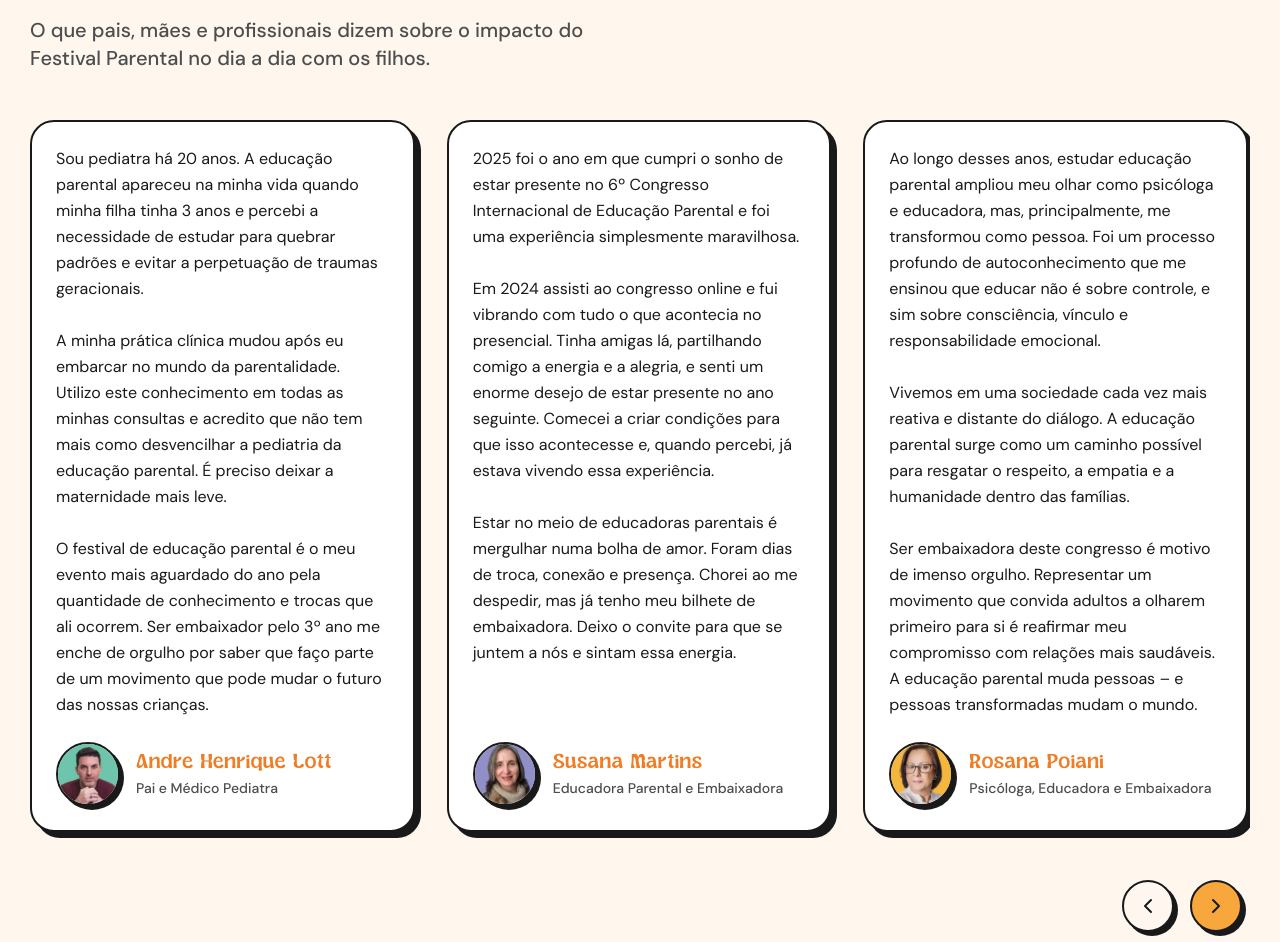
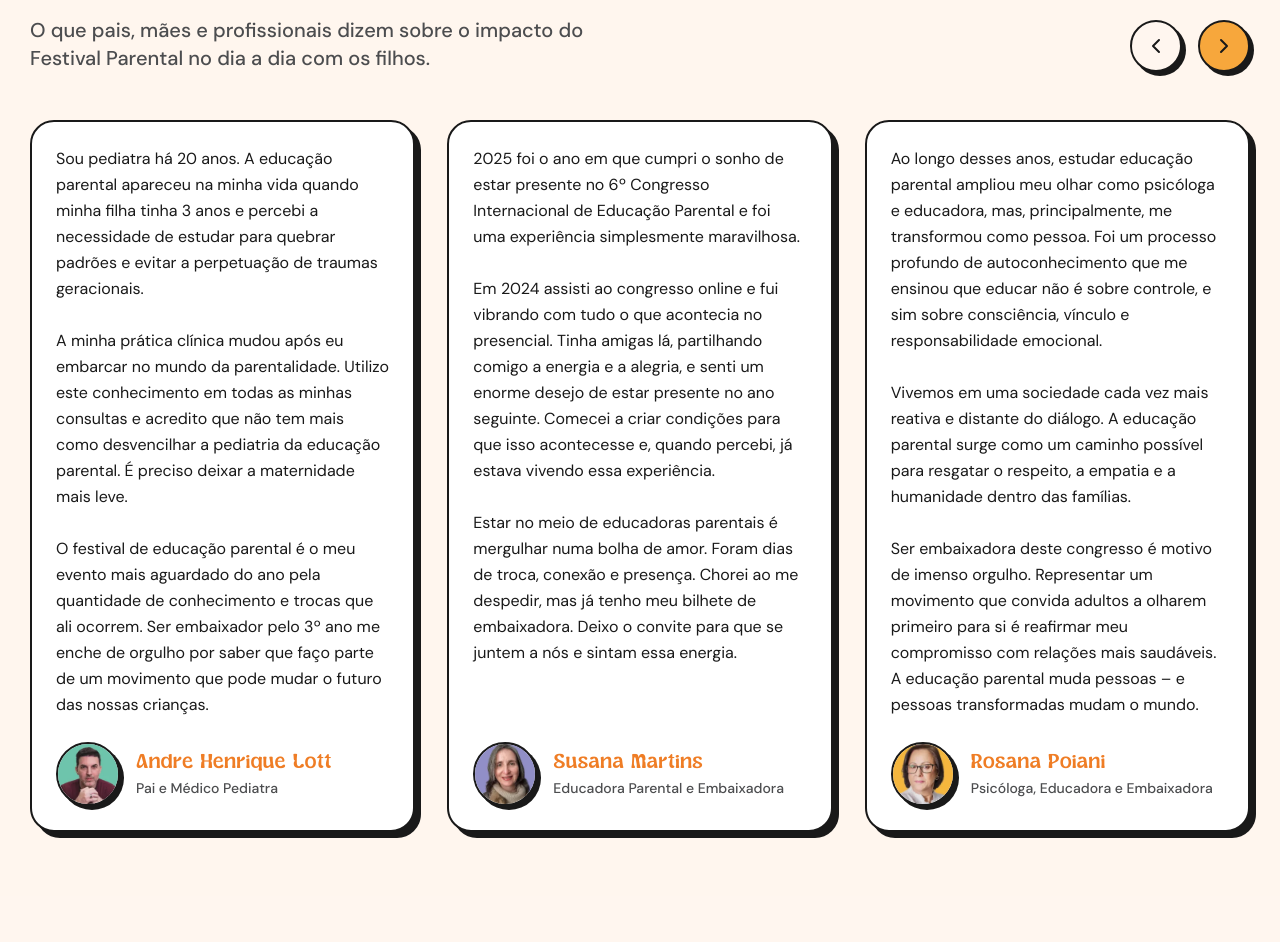
Before and after one commit to oanthonydesign/-LP-Festival-parental, a Next.js app: page / in a window 1280 px wide. Shown: the part 8326-9268 px from the top of the page. Built offline with nearby package versions, Linux system fonts and the light colour scheme.

Commit message:
fix: reverte layout de desktop do carrossel para o estado original e encapsula carrossel de drag nativo apenas no mobile

```diff
--- a/src/components/sections/Section16.tsx
+++ b/src/components/sections/Section16.tsx
@@ -1,6 +1,6 @@
 'use client';
 
-import { useRef } from 'react';
+import { useState, useRef } from 'react';
 import { ChevronLeft, ChevronRight } from 'lucide-react';
 
 interface Testimonial {
@@ -33,7 +33,7 @@ const testimonials: Testimonial[] = [
 
 function Heading() {
   return (
-    <div className="flex flex-col items-center md:items-start relative shrink-0 w-full md:w-auto" data-name="Heading">
+    <div className="flex flex-col items-center md:items-start relative shrink-0 w-full lg:w-auto" data-name="Heading">
       <div className="flex flex-col font-sugar-peachy justify-center leading-[0.9] md:leading-[0.8] not-italic relative shrink-0 text-[#ef7d25] text-[42px] md:text-[72px] w-full whitespace-pre-wrap text-center md:text-left">
         <p className="mb-0">Quem já viveu</p>
         <p>essa experiência</p>
@@ -47,19 +47,36 @@ function Heading() {
 
 export default function Section16() {
   const scrollRef = useRef<HTMLDivElement>(null);
+  const [startIndex, setStartIndex] = useState(0);
 
-  const handleNext = () => {
+  // Navegação Mobile (Scroll Nativo)
+  const handleMobileNext = () => {
     if (scrollRef.current) {
-      // Avança a largura aproximada de um card no mobile/tablet
       scrollRef.current.scrollBy({ left: 320, behavior: 'smooth' });
     }
   };
 
-  const handlePrev = () => {
+  const handleMobilePrev = () => {
     if (scrollRef.current) {
       scrollRef.current.scrollBy({ left: -320, behavior: 'smooth' });
     }
   };
+
+  // Navegação Desktop (State)
+  const handleDesktopNext = () => {
+    setStartIndex((prev) => (prev + 1) % testimonials.length);
+  };
+
+  const handleDesktopPrev = () => {
+    setStartIndex((prev) => (prev - 1 + testimonials.length) % testimonials.length);
+  };
+
+  // Rotaciona o array de depoimentos com base no startIndex para Desktop
+  const visibleTestimonials = [
+    testimonials[startIndex % testimonials.length],
+    testimonials[(startIndex + 1) % testimonials.length],
+    testimonials[(startIndex + 2) % testimonials.length],
+  ];
 
   return (
     <section className="bg-[#fff6ee] flex flex-col items-center pt-[32px] pb-[32px] md:pb-[64px] px-4 md:px-[30px] relative w-full overflow-hidden" id="depoimentos">
@@ -70,24 +87,39 @@ export default function Section16() {
       `}} />
       <div className="w-full max-w-[1280px] flex flex-col gap-8 md:gap-12 relative">
 
-        {/* Topo: Título */}
-        <div className="flex flex-col md:flex-row items-center md:items-end justify-between w-full gap-6">
+        {/* Topo: Título + Botões de Navegação (Desktop apenas) */}
+        <div className="flex flex-col lg:flex-row items-center lg:items-end justify-between w-full gap-6">
           <Heading />
+
+          {/* Botões de Navegação - Desktop */}
+          <div className="hidden lg:flex gap-4">
+            <button
+              onClick={handleDesktopPrev}
+              className="bg-[#fff6ef] border-2 border-[#191919] p-3 rounded-full shadow-[4px_4px_0px_0px_#191919] hover:translate-y-[1.5px] hover:shadow-[1.5px_1.5px_0px_0px_#191919] active:translate-y-[2px] active:shadow-[1px_1px_0px_0px_#191919] transition-all cursor-pointer"
+              aria-label="Depoimento anterior"
+            >
+              <ChevronLeft size={24} className="text-[#191919]" />
+            </button>
+            <button
+              onClick={handleDesktopNext}
+              className="bg-[#f7a73c] border-2 border-[#191919] p-3 rounded-full shadow-[4px_4px_0px_0px_#191919] hover:translate-y-[1.5px] hover:shadow-[1.5px_1.5px_0px_0px_#191919] active:translate-y-[2px] active:shadow-[1px_1px_0px_0px_#191919] transition-all cursor-pointer"
+              aria-label="Próximo depoimento"
+            >
+              <ChevronRight size={24} className="text-[#191919]" />
+            </button>
+          </div>
         </div>
 
-        {/* Grid de Depoimentos (Carrossel Nativo) */}
-        <div
-          ref={scrollRef}
-          className="flex overflow-x-auto snap-x snap-mandatory gap-6 md:gap-8 w-[calc(100%+32px)] md:w-full -mx-4 md:mx-0 px-4 md:px-0 relative pb-4 hide-scrollbar items-stretch"
-          style={{ scrollbarWidth: 'none', msOverflowStyle: 'none' }}
-        >
-          {testimonials.map((testimonial) => (
+        {/* ======================= */}
+        {/* LAYOUT DESKTOP ORIGINAL */}
+        {/* ======================= */}
+        <div className="hidden lg:grid grid-cols-3 gap-8 w-full relative">
+          {visibleTestimonials.map((testimonial) => (
             <div
               key={testimonial.name}
-              className="bg-white border-2 border-[#191919] rounded-[24px] shadow-[6px_6px_0px_0px_#191919] p-6 flex flex-col items-start text-left gap-4 hover:translate-y-[-4px] transition-all duration-300 h-auto shrink-0 snap-center lg:snap-start
-                w-[85vw] sm:w-[400px] lg:w-[calc(33.333%-22px)]"
+              className="bg-white border-2 border-[#191919] rounded-[24px] shadow-[6px_6px_0px_0px_#191919] p-6 flex flex-col items-start text-left gap-4 hover:translate-y-[-4px] transition-all duration-300 h-full"
             >
-              <p className="font-dm-sans text-[#191919] text-sm md:text-base leading-relaxed whitespace-pre-line flex-grow">
+              <p className="font-dm-sans text-[#191919] text-base leading-relaxed whitespace-pre-line flex-grow">
                 {testimonial.text}
               </p>
 
@@ -100,7 +132,7 @@ export default function Section16() {
                   />
                 </div>
                 <div className="flex flex-col">
-                  <h3 className="font-sugar-peachy text-[#ef7d25] text-2xl md:text-2xl leading-none">
+                  <h3 className="font-sugar-peachy text-[#ef7d25] text-2xl leading-none">
                     {testimonial.name}
                   </h3>
                   {testimonial.role && (
@@ -114,17 +146,57 @@ export default function Section16() {
           ))}
         </div>
 
-        {/* Botões de Navegação (Abaixo no mobile e desktop) */}
-        <div className="flex justify-center md:justify-end gap-4 w-full mt-2 lg:-mt-4 relative z-10 px-2">
+        {/* ======================= */}
+        {/* LAYOUT MOBILE CARROSSEL */}
+        {/* ======================= */}
+        <div
+          ref={scrollRef}
+          className="flex lg:hidden overflow-x-auto snap-x snap-mandatory gap-6 w-[calc(100%+32px)] -mx-4 px-4 relative pb-4 hide-scrollbar items-stretch"
+          style={{ scrollbarWidth: 'none', msOverflowStyle: 'none' }}
+        >
+          {testimonials.map((testimonial) => (
+            <div
+              key={testimonial.name}
+              className="bg-white border-2 border-[#191919] rounded-[24px] shadow-[6px_6px_0px_0px_#191919] p-6 flex flex-col items-start text-left gap-4 transition-all duration-300 h-auto shrink-0 snap-center w-[85vw] sm:w-[400px]"
+            >
+              <p className="font-dm-sans text-[#191919] text-sm sm:text-base leading-relaxed whitespace-pre-line flex-grow">
+                {testimonial.text}
+              </p>
+
+              <div className="flex items-center gap-4 mt-auto pt-2">
+                <div className="w-16 h-16 rounded-full border-2 border-[#191919] overflow-hidden shadow-[4px_4px_0px_0px_#191919] bg-[#f1f1f1] shrink-0">
+                  <img
+                    src={testimonial.image}
+                    alt={testimonial.name}
+                    className="w-full h-full object-cover"
+                  />
+                </div>
+                <div className="flex flex-col">
+                  <h3 className="font-sugar-peachy text-[#ef7d25] text-2xl leading-none">
+                    {testimonial.name}
+                  </h3>
+                  {testimonial.role && (
+                    <span className="font-dm-sans font-medium text-[#4c4d4f] text-sm mt-1">
+                      {testimonial.role}
+                    </span>
+                  )}
+                </div>
+              </div>
+            </div>
+          ))}
+        </div>
+
+        {/* Botões de Navegação - Mobile (Abaixo do carrossel) */}
+        <div className="flex lg:hidden justify-center gap-4 w-full mt-2 relative z-10 px-2">
           <button
-            onClick={handlePrev}
+            onClick={handleMobilePrev}
             className="bg-[#fff6ef] border-2 border-[#191919] p-3 rounded-full shadow-[4px_4px_0px_0px_#191919] hover:translate-y-[1.5px] hover:shadow-[1.5px_1.5px_0px_0px_#191919] active:translate-y-[2px] active:shadow-[1px_1px_0px_0px_#191919] transition-all cursor-pointer"
             aria-label="Depoimento anterior"
           >
             <ChevronLeft size={24} className="text-[#191919]" />
           </button>
           <button
-            onClick={handleNext}
+            onClick={handleMobileNext}
             className="bg-[#f7a73c] border-2 border-[#191919] p-3 rounded-full shadow-[4px_4px_0px_0px_#191919] hover:translate-y-[1.5px] hover:shadow-[1.5px_1.5px_0px_0px_#191919] active:translate-y-[2px] active:shadow-[1px_1px_0px_0px_#191919] transition-all cursor-pointer"
             aria-label="Próximo depoimento"
           >
```
